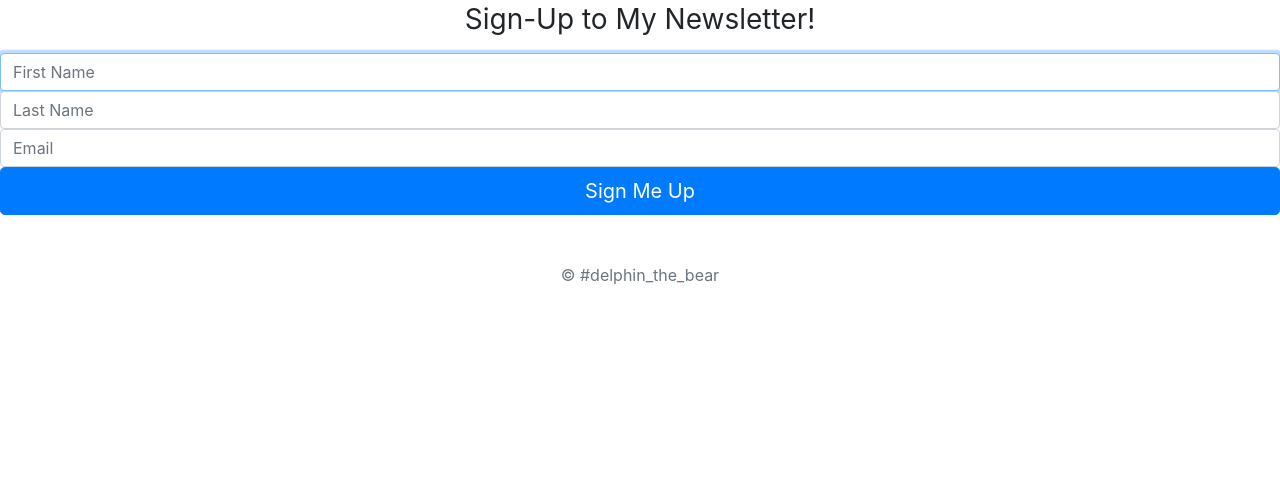
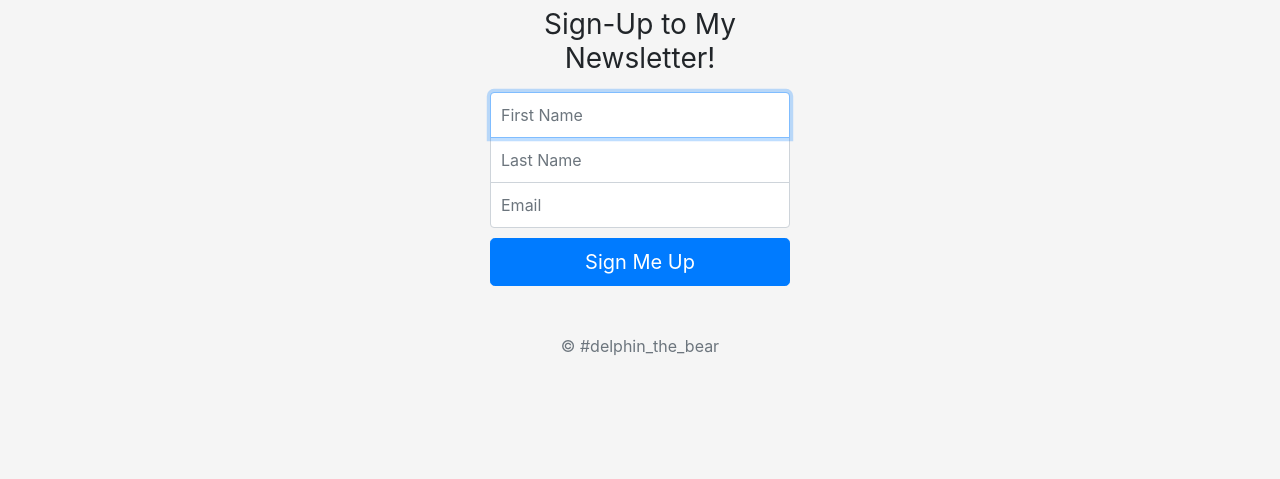
Before and after one commit to MB13534/delphin-newsletter, a website: page signup.html in a window 1280 px wide. Shown: the part 321-800 px from the top of the page. Drawn offline with nearby package versions, Linux system fonts and the light colour scheme.

Commit message:
first commit

```diff
--- a/app.js
+++ b/app.js
@@ -8,7 +8,7 @@ const bodyParser = require('body-parser');
 app.use(bodyParser.urlencoded({extended: true}));
 
 //this lets you reference static pages (css)
-app.use(express.static("public"));
+//app.use(express.static("public"));
 
 
 app.get('/', function(req, res){
--- a/signup.html
+++ b/signup.html
@@ -16,7 +16,7 @@
 
 
     <!-- Custom styles for this template -->
-<link rel="stylesheet" href="css/styles.css">
+<link rel="stylesheet" href="styles.css">
   </head>
   <body class="text-center">
     <form class="form-signin" action'/' method="post">
```
Also changed, not shown: styles.css (renamed from Public/css/styles.css).
